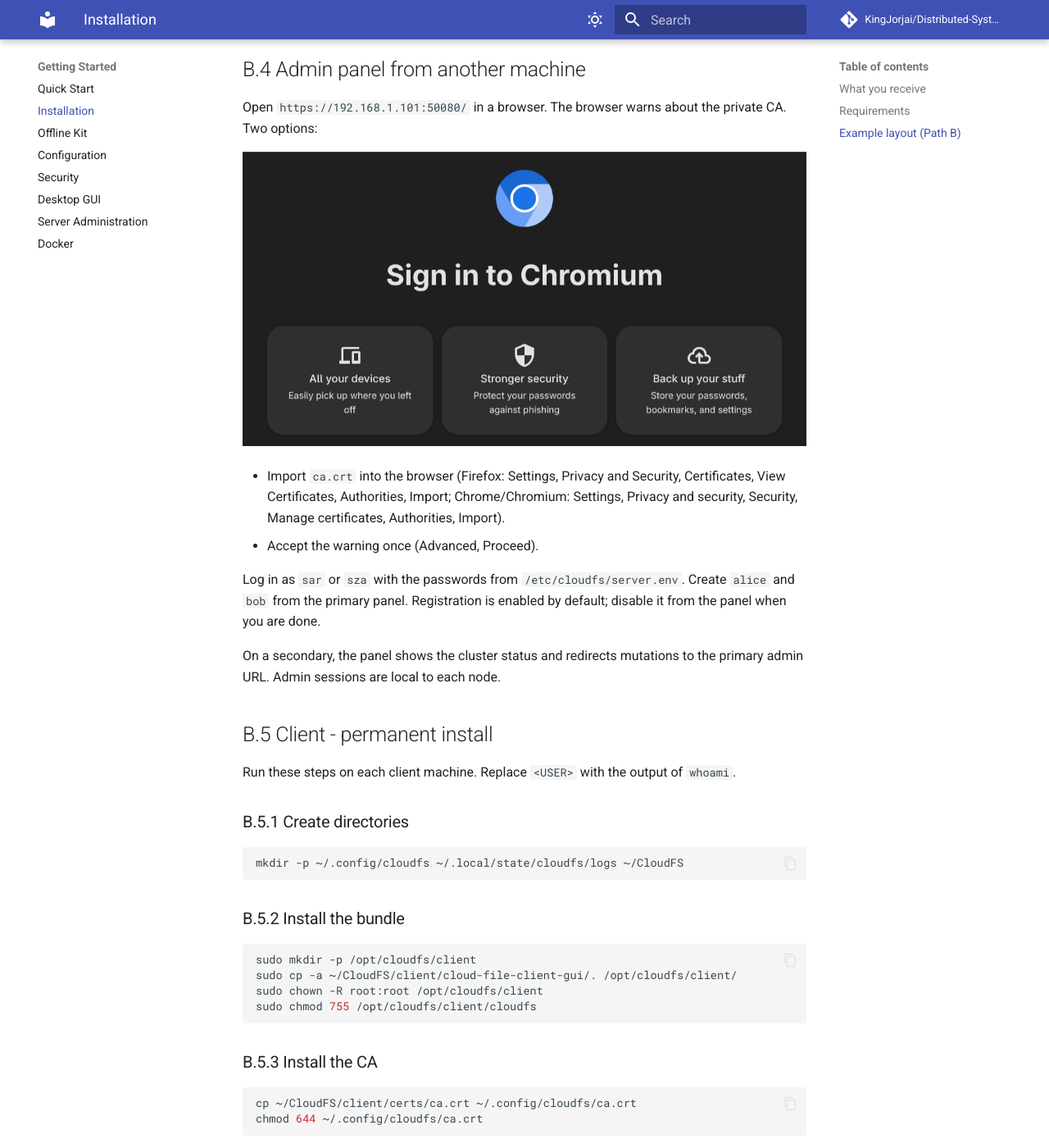
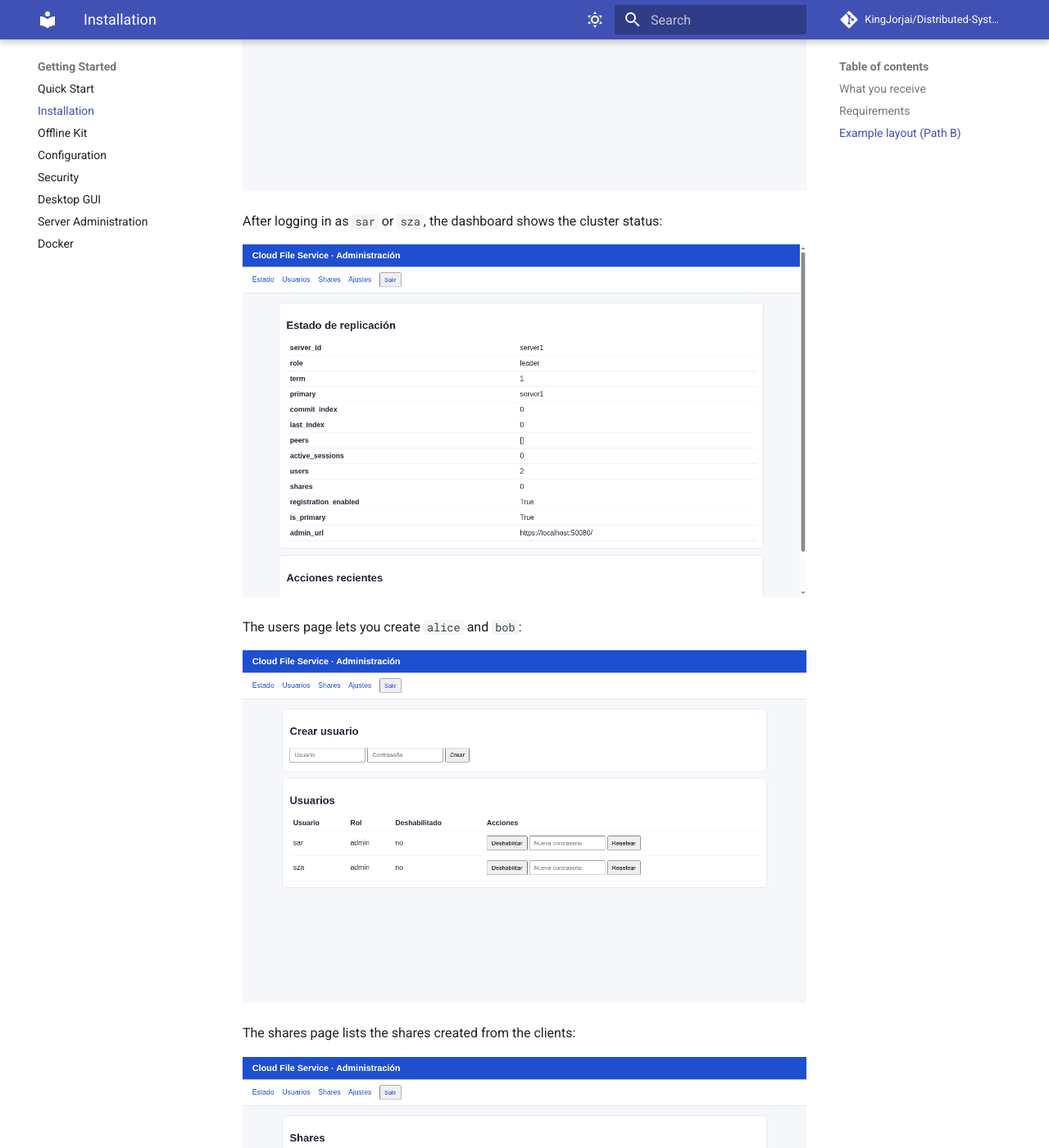
Before and after one commit to KingJorjai/Distributed-Systems_Cloud-File-Service, an MkDocs documentation site: the page built from docs/installation.md, in a window 1280 px wide and 1400 px high, scrolled down 8011 px. Shown: the whole window at 82% size. Built offline with MkDocs 1.6.1 and Material for MkDocs 9.7.7, drawn with Linux system fonts in a browser that asks for light colours; comment, search, counter and statistics services are not loaded; some of the changed text lies outside the part shown.

Commit message:
docs: replace placeholder screenshots with real desktop captures

```diff
--- a/docs/installation.md
+++ b/docs/installation.md
@@ -343,6 +341,18 @@ private CA. Two options:
 
 ![Admin login](assets/setup/admin-login.png)
 
+After logging in as `sar` or `sza`, the dashboard shows the cluster status:
+
+![Admin dashboard](assets/setup/admin-dashboard.png)
+
+The users page lets you create `alice` and `bob`:
+
+![Admin users](assets/setup/admin-users.png)
+
+The shares page lists the shares created from the clients:
+
+![Admin shares](assets/setup/admin-shares.png)
+
 - Import `ca.crt` into the browser (Firefox: Settings, Privacy and Security,
   Certificates, View Certificates, Authorities, Import; Chrome/Chromium: Settings,
   Privacy and security, Security, Manage certificates, Authorities, Import).
@@ -430,7 +440,19 @@ journalctl --user -u cloud-file-client -n 20 --no-pager
 The GUI starts the daemon if it is not already running. Enter your username
 and password and click Connect. The daemon then synchronizes `~/CloudFS`.
 
-![Client GUI](assets/setup/client-gui.png)
+![Client login](assets/setup/client-login.png)
+
+Once connected, the main window shows the synchronization status:
+
+![Client main window](assets/setup/client-main.png)
+
+The shares tab lists the resources shared with you and lets you share your own:
+
+![Client shares tab](assets/setup/client-shares.png)
+
+The settings tab exposes the server, folder and CA paths:
+
+![Client settings tab](assets/setup/client-settings.png)
 
 To start the GUI automatically on login, add a desktop entry:
 
```
Also changed, not shown: other parts of docs/installation.md (+0 -2 lines), gui_app.py (+12 -5 lines), docs/assets/setup/admin-dashboard.png (added), docs/assets/setup/admin-login.png, docs/assets/setup/admin-settings.png (added), docs/assets/setup/admin-shares.png (added), docs/assets/setup/admin-users.png (added), docs/assets/setup/cert-generation.png (deleted), docs/assets/setup/client-gui.png (deleted), docs/assets/setup/client-login.png (added), docs/assets/setup/client-main.png (added), docs/assets/setup/client-settings.png (added), docs/assets/setup/client-shares.png (added), docs/assets/setup/network-check.png (deleted).
